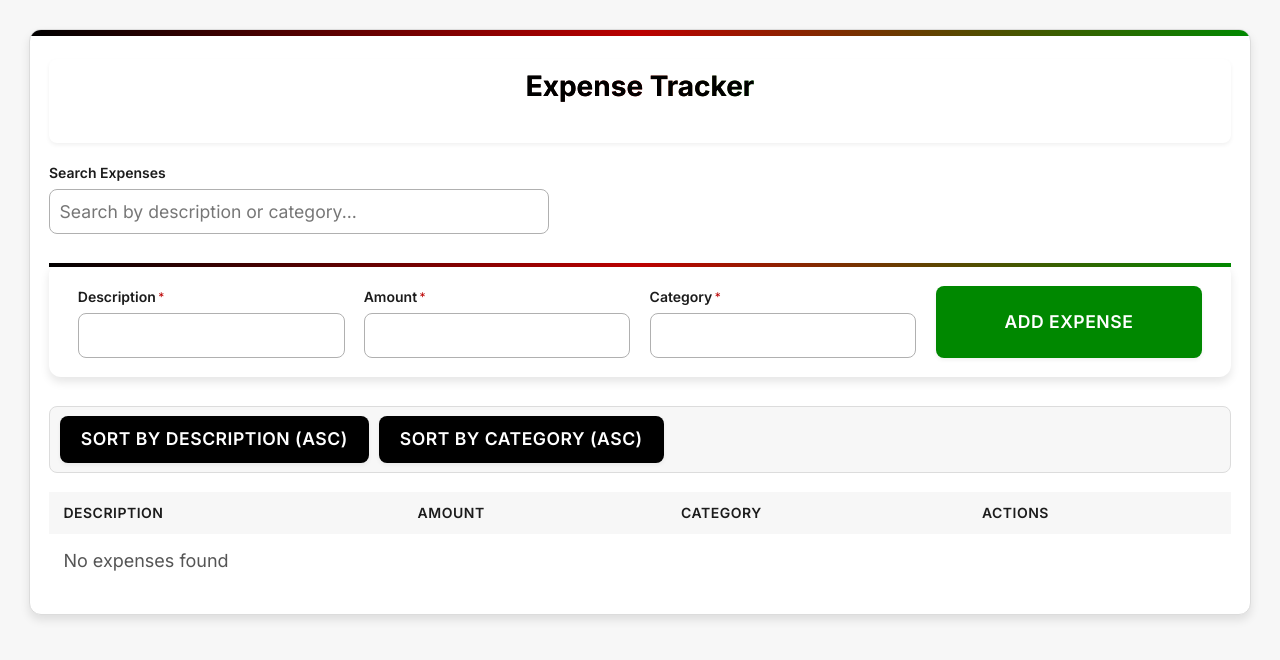
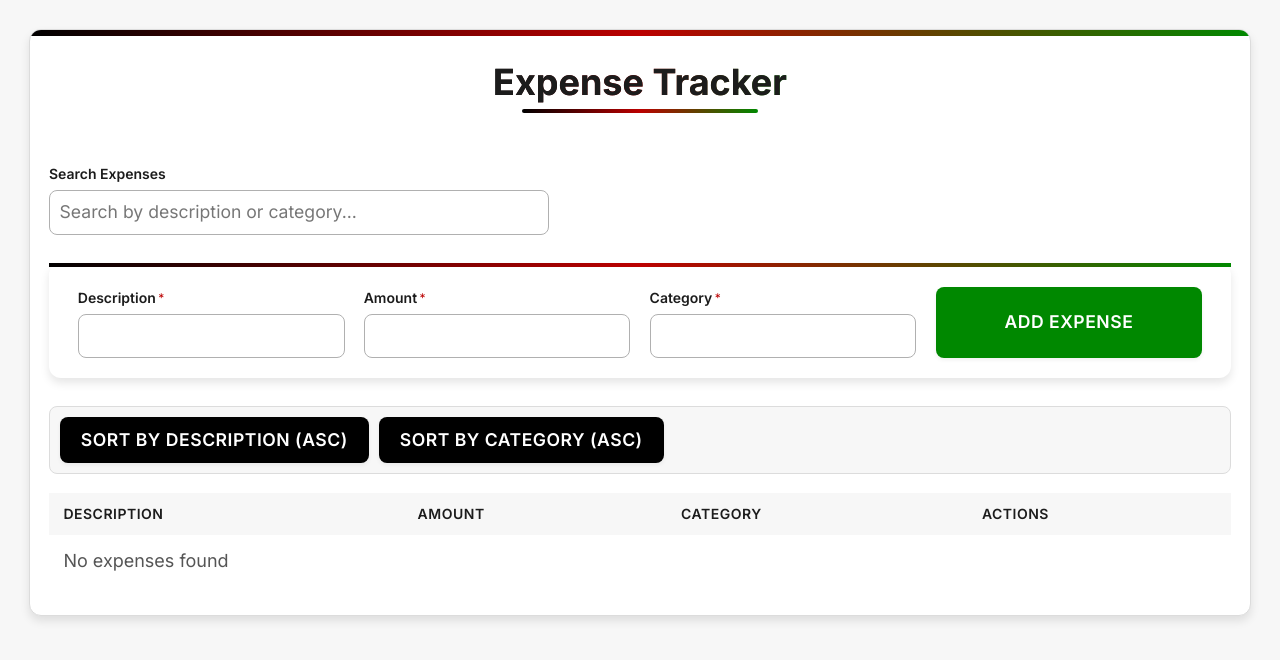
Before and after one commit to Mundia1/expense-tracker, a React (Vite) app: page / in a window 1280 px wide. Shown: the top 660 px of the page. Built offline with nearby package versions, Linux system fonts and the light colour scheme.

Commit message:
feat:     Themed gradient underline, improved spacing.

```diff
--- a/src/components/layout/Header/Header.css
+++ b/src/components/layout/Header/Header.css
@@ -1,57 +1,91 @@
 /* src/components/layout/Header/Header.css */
 .header {
   text-align: center;
-  margin-bottom: var(--spacing-6);
-  padding: var(--spacing-4) 0;
+  margin-bottom: var(--spacing-8); /* More space below header */
   position: relative;
-  background: var(--surface-color);
-  border-radius: var(--border-radius);
-  box-shadow: var(--shadow-sm);
+  padding-bottom: var(--spacing-4); /* Add padding for separation */
 }
 
 .header__title {
-  font-size: var(--text-2xl);
+  font-size: var(--text-3xl); /* Larger title */
   font-weight: 700;
-  color: var(--primary-color);
+  color: var(--text-color);
+  margin-bottom: var(--spacing-4); /* Space between title and subtitle */
   position: relative;
-  display: inline-block;
-  transition: transform var(--transition);
+  display: inline-block; /* Needed for pseudo-element positioning */
 }
 
-.header__title:hover {
-  transform: scale(1.05);
-}
-
+/* Kenyan Flag Underline */
 .header__title::after {
   content: '';
   position: absolute;
-  bottom: -6px;
-  left: 50%;
-  transform: translateX(-50%);
-  width: 80px;
-  height: 3px;
-  background: var(--kenyan-accent);
+  bottom: -8px; /* Position underline below text */
+  left: 10%; /* Indent underline */
+  right: 10%;
+  height: 4px; /* Thicker underline */
+  background: linear-gradient(90deg, var(--kenya-black), var(--kenya-red), var(--kenya-green));
   border-radius: var(--border-radius-full);
 }
 
 .header__subtitle {
-  font-size: var(--text-lg);
+  font-size: var(--text-lg); /* Larger subtitle */
   color: var(--text-muted);
-  max-width: 800px;
-  margin: var(--spacing-3) auto 0;
+  max-width: 700px; /* Allow slightly wider subtitle */
+  margin: 0 auto;
+  line-height: 1.7; /* Improve readability */
 }
 
+/* Header with Actions Variant */
 .header--with-actions {
-  display: grid;
-  grid-template-columns: 1fr auto;
+  display: flex;
+  flex-wrap: wrap; /* Allow wrapping on smaller screens */
+  justify-content: space-between;
   align-items: center;
   text-align: left;
+  gap: var(--spacing-4); /* Add gap between elements */
+  border-bottom: 1px solid var(--border-color); /* Add separator */
+  padding-bottom: var(--spacing-5);
+}
+.header--with-actions .header__content { /* Wrapper for title/subtitle */
+  flex-grow: 1;
 }
 
+.header--with-actions .header__title {
+    margin-bottom: var(--spacing-2); /* Reduce margin when subtitle present */
+}
+
+.header--with-actions .header__title::after {
+  left: 0; /* Align underline to left */
+  right: auto;
+  width: 60%; /* Adjust width as needed */
+}
+.header--with-actions .header__actions { /* Wrapper for buttons/etc */
+  flex-shrink: 0; /* Prevent actions from shrinking too much */
+}
+
+/* Responsive adjustments */
 @media (max-width: 768px) {
+  .header { margin-bottom: var(--spacing-6); }
+  .header__title { font-size: var(--text-2xl); }
+  .header__subtitle { font-size: var(--text-base); }
+
   .header--with-actions {
-    grid-template-columns: 1fr;
-    gap: var(--spacing-3);
-    text-align: center;
+    flex-direction: column;
+    align-items: stretch; /* Stretch items full width */
+    text-align: center; /* Center text */
   }
+  .header--with-actions .header__title::after {
+    left: 25%;
+    width: 50%; /* Center underline */
+  }
+   .header--with-actions .header__actions {
+     display: flex;
+     justify-content: center; /* Center actions */
+     gap: var(--spacing-3);
+   }
 }
+
+/* Dark mode specific styles (Unchanged but good) */
+@media (prefers-color-scheme: dark) {
+  .header__title { text-shadow: 0 1px 3px rgba(0, 0, 0, 0.4); }
+}
```
